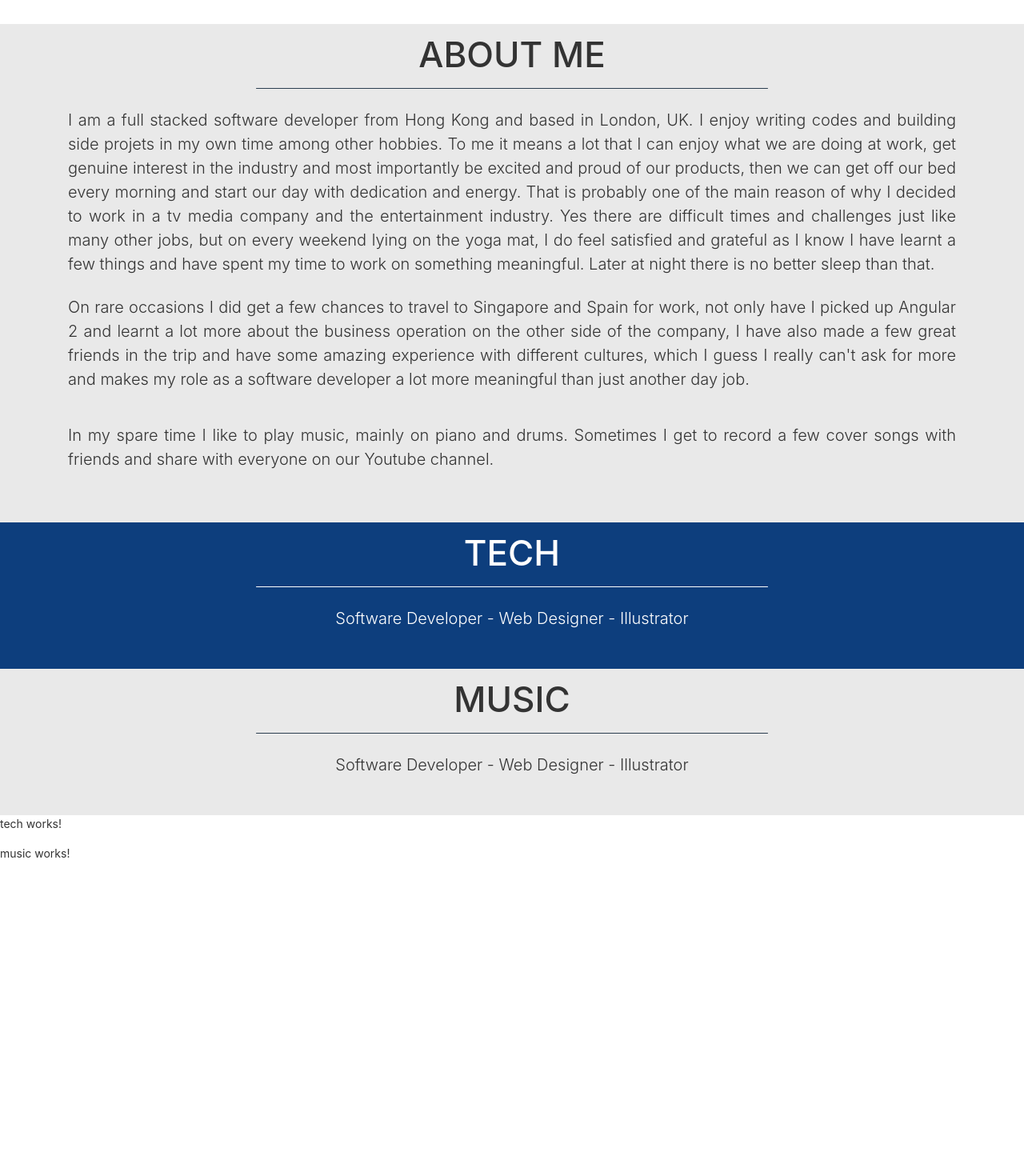
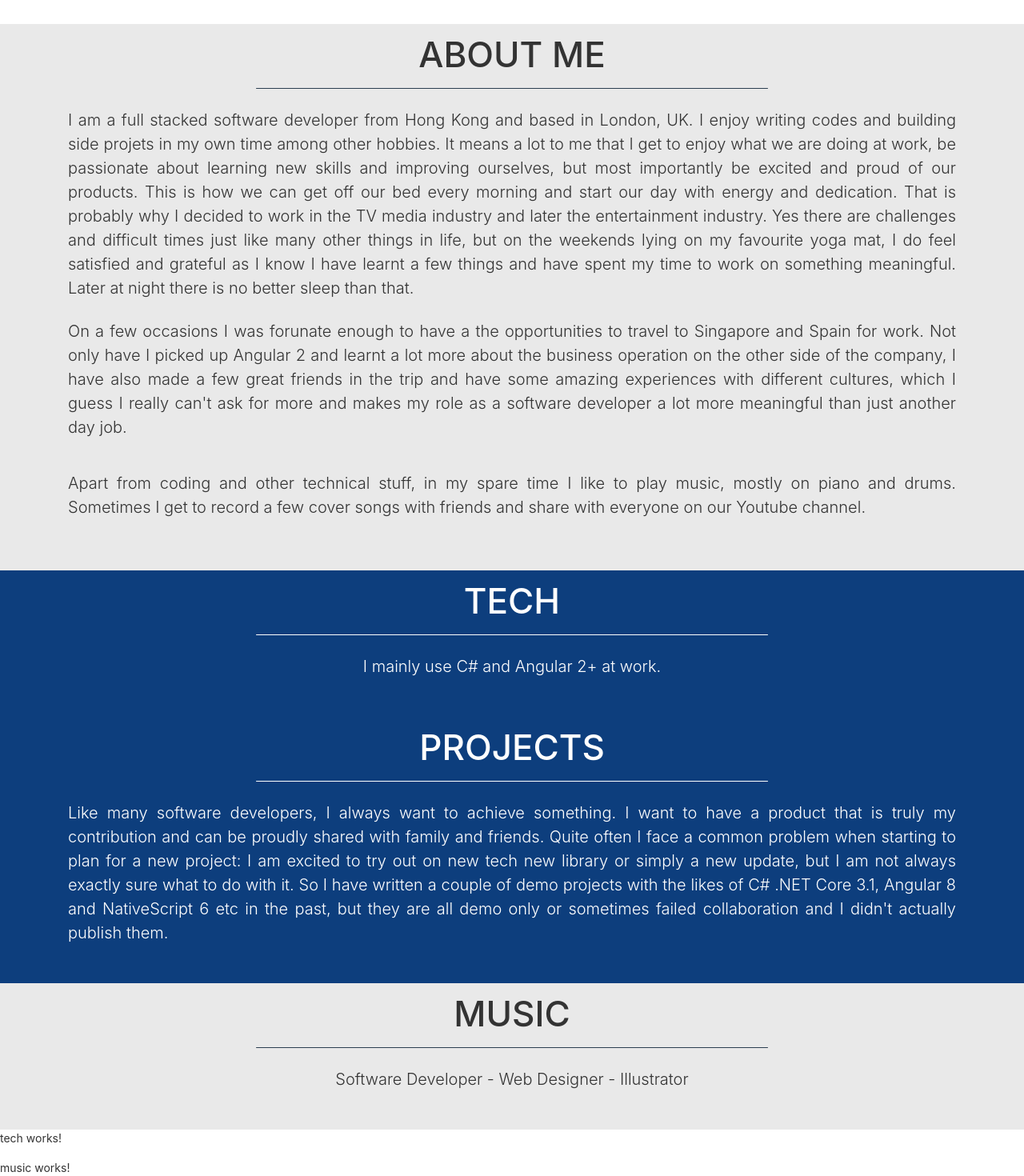
Before and after one commit to timc986/timc986.github.io, an Angular app: page / in a window 1280 px wide. Shown: the part 430-1900 px from the top of the page at 80% size. Before the commit the page ends 1507 px from the top, so only its background shows below. Built offline with nearby package versions, Linux system fonts and the light colour scheme.

Commit message:
clean up tech intro, write a bit about side projects, add link to svg

```diff
--- a/src/app/app.component.html
+++ b/src/app/app.component.html
@@ -19,7 +19,7 @@
             </a>
           </li>
           <li class="nav-item">
-            <a class="nav-link" href="https://github.com/timc986" target="_blank" rel="noopener" aria-label="LinkedIn">
+            <a class="nav-link" href="https://linkedin.com/in/timothy-chan-b4787a76" target="_blank" rel="noopener" aria-label="LinkedIn">
               <svg class="svg-icon-button" height="20" data-name="Logo" xmlns="http://www.w3.org/2000/svg"
                 xmlns:xlink="http://www.w3.org/1999/xlink" aria-hidden="true" focusable="false"
                 style="-ms-transform: rotate(360deg); -webkit-transform: rotate(360deg); transform: rotate(360deg);"
@@ -37,7 +37,7 @@
             </a>
           </li>
           <li class="nav-item">
-            <a class="nav-link" href="https://github.com/timc986" target="_blank" rel="noopener" aria-label="Youtube">
+            <a class="nav-link" href="https://www.youtube.com/channel/UCo7_1Pk9KaGPVM5TRJtuhtg" target="_blank" rel="noopener" aria-label="Youtube">
               <svg class="svg-icon-button" height="20" data-name="Logo" xmlns="http://www.w3.org/2000/svg"
                 xmlns:xlink="http://www.w3.org/1999/xlink" aria-hidden="true" focusable="false"
                 style="-ms-transform: rotate(360deg); -webkit-transform: rotate(360deg); transform: rotate(360deg);"
--- a/src/app/home/home.component.html
+++ b/src/app/home/home.component.html
@@ -13,40 +13,53 @@
       <div class="divider-custom-line"></div>
     </div>
     <p class="font-weight-light mb-0">I am a full stacked software developer from Hong Kong and based in London, UK. I
-      enjoy writing codes
-      and building side projets in my own time among other hobbies. To me it means a lot that I can enjoy what we are
-      doing at work, get genuine interest in the industry and most importantly be excited and proud of our products,
-      then
-      we can get off our bed every morning and start our day with dedication and energy. That is
-      probably one of the main reason of why I decided to work in a tv media company and the entertainment industry. Yes
-      there are difficult times and challenges just like many other jobs, but on every weekend lying on the yoga mat, I
-      do feel satisfied and grateful as I know I have learnt a few things and have spent my time to work on
-      something meaningful. Later at night there is no better sleep than that.</p>
+      enjoy writing codes and building side projets in my own time among other hobbies. It means a lot to me that I get
+      to enjoy what we are doing at work, be passionate about learning new skills and improving ourselves, but most
+      importantly be excited and proud of our products. This is how we can get off our bed every morning and start our
+      day with energy and dedication. That is probably why I decided to work in the TV media industry and later the
+      entertainment industry. Yes there are challenges and difficult times just like many other things in life, but on
+      the weekends lying on my favourite yoga mat, I do feel satisfied and grateful as I know I have learnt a few things
+      and have spent my time to work on something meaningful. Later at night there is no better sleep than that.</p>
 
-    <p class="font-weight-light mt-4">On rare occasions I did get a few chances
-      to
-      travel to Singapore and Spain for work, not only have I picked up Angular 2 and learnt a lot more about the
-      business operation on the other side of the company, I have also made a few great friends in the trip and have
-      some amazing experience with different cultures, which I guess I really can't ask for more and makes my role as a
-      software developer a lot more meaningful than just another day job. </p>
+    <p class="font-weight-light mt-4">On a few occasions I was forunate enough to have a the opportunities to travel to
+      Singapore and Spain for work. Not only have I picked up Angular 2 and learnt a lot more about the business
+      operation on the other side of the company, I have also made a few great friends in the trip and have some amazing
+      experiences with different cultures, which I guess I really can't ask for more and makes my role as a software
+      developer a lot more meaningful than just another day job. </p>
 
-    <p class="font-weight-light mt-4">In my spare time I like to play music, mainly on piano and drums. Sometimes I get
+    <p class="font-weight-light mt-4">Apart from coding and other technical stuff, in my spare time I like to play
+      music, mostly on piano and drums. Sometimes I get
       to record a
       few cover songs with friends and share with everyone on our Youtube channel.</p>
   </div>
 </section>
 
-<section class="bg-my-blue text-white text-center">
+<section class="bg-my-blue text-white text-justify">
   <div class="container d-flex align-items-center flex-column">
     <h1 class="text-uppercase mb-0">Tech</h1>
     <div class="divider-custom divider-light">
       <div class="divider-custom-line"></div>
     </div>
-    <p class="font-weight-light mb-0">Software Developer - Web Designer - Illustrator</p>
+    <p class="font-weight-light mb-0">I mainly use C# and Angular 2+ at work.</p>
   </div>
 </section>
 
-<section class="bg-my-grey text-center">
+<section class="bg-my-blue text-white text-justify">
+  <div class="container d-flex align-items-center flex-column">
+    <h1 class="text-uppercase mb-0">Projects</h1>
+    <div class="divider-custom divider-light">
+      <div class="divider-custom-line"></div>
+    </div>
+    <p class="font-weight-light mb-0">Like many software developers, I always want to achieve something. I want to have
+      a product that is truly my contribution and can be proudly shared with family and friends. Quite often I face a
+      common problem when starting to plan for a new project: I am excited to try out on new tech new library or simply
+      a new update, but I am not always exactly sure what to do with it. So I have written a couple of demo projects
+      with the likes of C# .NET Core 3.1, Angular 8 and NativeScript 6 etc in the past, but they are all demo only or
+      sometimes failed collaboration and I didn't actually publish them.</p>
+  </div>
+</section>
+
+<section class="bg-my-grey text-justify">
   <div class="container d-flex align-items-center flex-column">
     <h1 class="text-uppercase mb-0">Music</h1>
     <div class="divider-custom">
```
